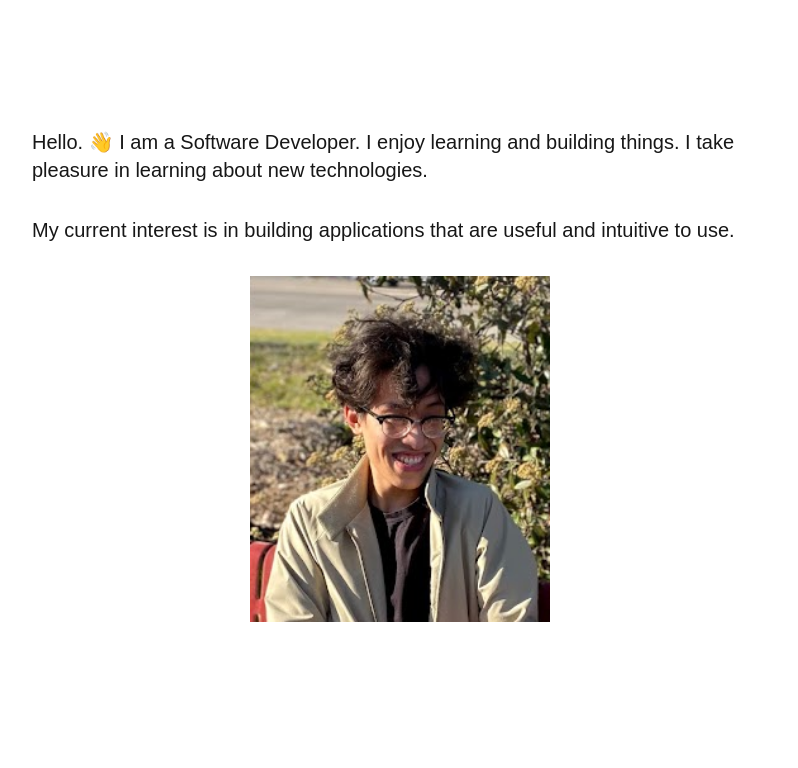
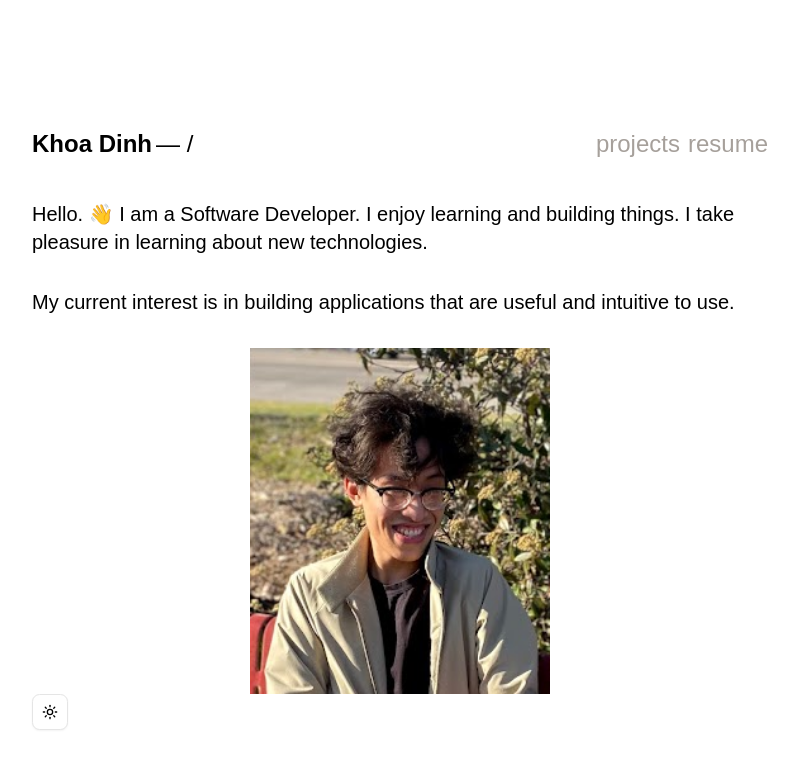
Before and after one commit to dotkhoa/portfolio-site-v2, a Next.js app: page / in a window 1280 px wide. Shown: the top 768 px of the page, without its empty margins (240-1038 px from the left). Built offline with nearby package versions, Linux system fonts and the light colour scheme.

Commit message:
feat: adjust navbar & add footer with theme switcher button

```diff
--- /dev/null
+++ b/app/footer.tsx
@@ -0,0 +1,23 @@
+'use client'
+
+import { useTheme } from 'next-themes'
+import { Moon, Sun } from "lucide-react"
+import {Button} from "@/components/ui/button";
+
+export default function Footer() {
+    const {setTheme, resolvedTheme} = useTheme()
+
+    const toggleTheme = () => {
+        setTheme(resolvedTheme === "dark" ? "light" : "dark")
+    }
+
+    return (
+        <div className={"flex justify-between items-center w-full max-w-screen-md px-4 mx-auto text-2xl"}>
+            <div className={"font-light"}>
+                <Button variant={"outline"} size={"icon"} onClick={toggleTheme}>
+                    {resolvedTheme === "dark" ? <Moon/> : <Sun/>}
+                </Button>
+            </div>
+        </div>
+    );
+}
--- a/app/globals.css
+++ b/app/globals.css
@@ -1,4 +1,8 @@
 @import 'tailwindcss';
+
+@plugin 'tailwindcss-animate';
+
+@custom-variant dark (&:is(.dark *));
 
 @variant dark (&:where([data-theme="dark"], [data-theme="dark"] *));
 
@@ -7,18 +11,22 @@
   --color-foreground: var(--foreground);
 }
 
-:root {
-  --background: #ffffff;
-  --foreground: #171717;
-}
-
 [data-theme='dark'] {
   --background: #171717;
   --foreground: #ffffff;
 }
 
 body {
-  color: var(--foreground);
-  background: var(--background);
   font-family: sans-serif, Arial, Helvetica;
 }
+
+:root {
+  --radius: 0.6rem;
+}
+
+@theme inline {
+  --radius-sm: calc(var(--radius) - 4px);
+  --radius-md: calc(var(--radius) - 2px);
+  --radius-lg: var(--radius);
+  --radius-xl: calc(var(--radius) + 4px);
+}
--- a/app/layout.tsx
+++ b/app/layout.tsx
@@ -1,6 +1,8 @@
 import type { Metadata } from "next";
 import { ThemeProvider } from "next-themes";
 import "./globals.css";
+import NavBar from "@/app/navbar";
+import Footer from "@/app/footer"
 
 export const metadata: Metadata = {
   title: "Khoa Dinh",
@@ -14,12 +16,18 @@ export default function RootLayout({
 }>) {
   return (
     <html suppressHydrationWarning={true} lang="en">
-      <body className="min-h-screen py-16 sm:py-16 md:py-20 lg:py-32">
+      <body className="flex flex-col min-h-screen sm:py-16 md:py-20 lg:py-32">
         <ThemeProvider
-            attribute="data-theme"
+            attribute={"data-theme"}
             defaultTheme={"system"}
-            enableSystem
-        >{children}</ThemeProvider>
+            enableSystem={true}
+        >
+          <NavBar/>
+            <div className={"flex-grow"}>
+              {children}
+            </div>
+          <Footer/>
+        </ThemeProvider>
       </body>
     </html>
   );
--- a/app/navbar.tsx
+++ b/app/navbar.tsx
@@ -1,12 +1,10 @@
 'use client'
 
-import { useTheme } from 'next-themes'
 import {usePathname, useRouter} from 'next/navigation'
 
 export default function NavBar() {
     const router = useRouter();
     const currentRoute = usePathname();
-    const {theme, setTheme} = useTheme()
 
     return (
         <div className={"flex justify-between items-center w-full max-w-screen-md px-4 mb-10 mx-auto text-2xl"}>
@@ -15,9 +13,8 @@ export default function NavBar() {
                 <div className={"font-light"}>{`— ${currentRoute}`}</div>
             </div>
             <div className={"font-light"}>
-                <button className={"pr-2 cursor-pointer"} onClick={() => theme === 'light' ? setTheme('dark') : setTheme('light')}>toggle</button>
-                <button className={"pr-2 cursor-pointer text-stone-400 hover:text-stone-950 dark:hover:text-white"} onClick={() => router.push("/projects")}>{"projects"}</button>
-                <button className={"cursor-pointer text-stone-400 hover:text-stone-950 dark:hover:text-white"} onClick={() => router.push("/resume")}>{"resume"}</button>
+                <button className={`${currentRoute === "/projects" ? "" : "text-stone-400"} pr-2 cursor-pointer hover:text-stone-950 dark:hover:text-white`} onClick={() => router.push("/projects")}>{"projects"}</button>
+                <button className={`${currentRoute === "/resume" ? "" : "text-stone-400"} cursor-pointer hover:text-stone-950 dark:hover:text-white`} onClick={() => router.push("/resume")}>{"resume"}</button>
             </div>
         </div>
     );
```
